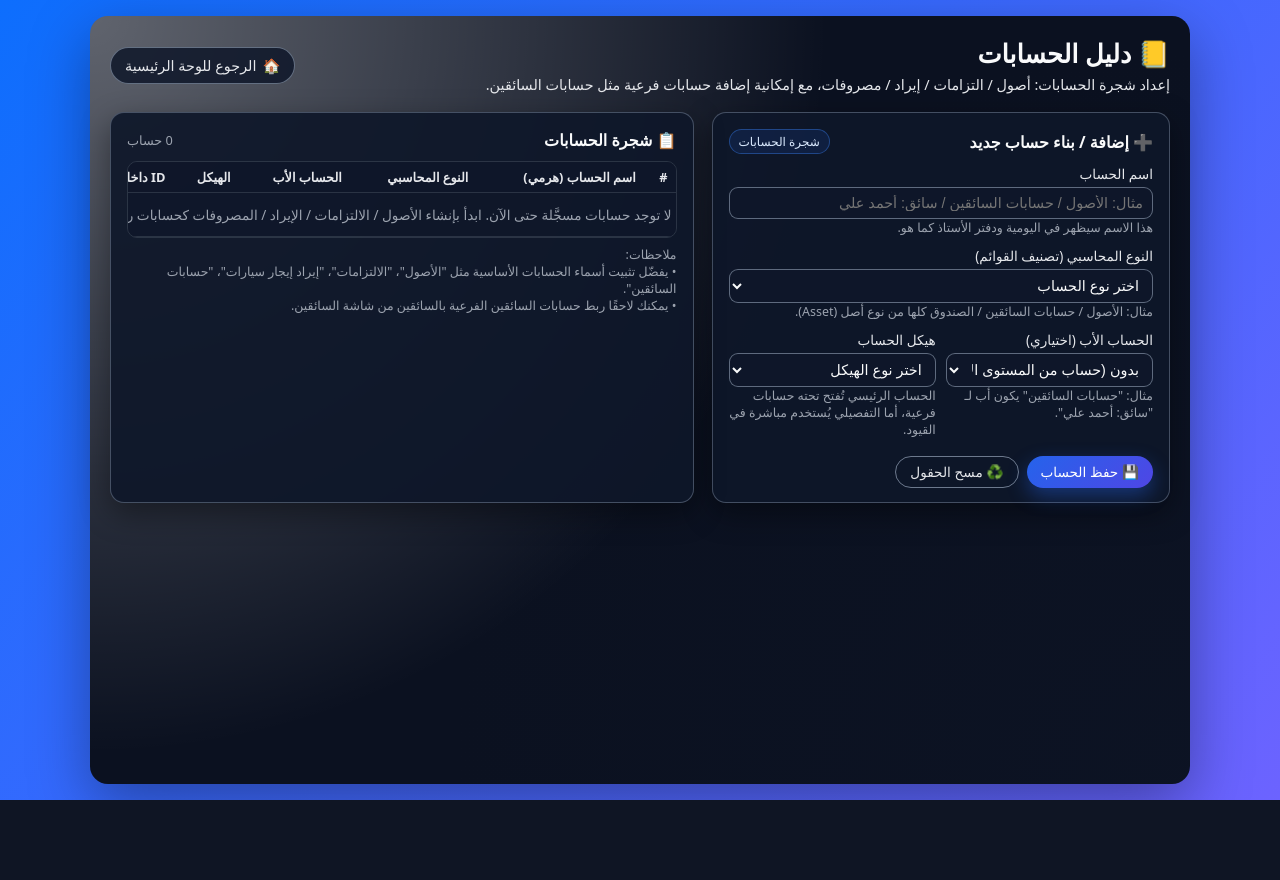
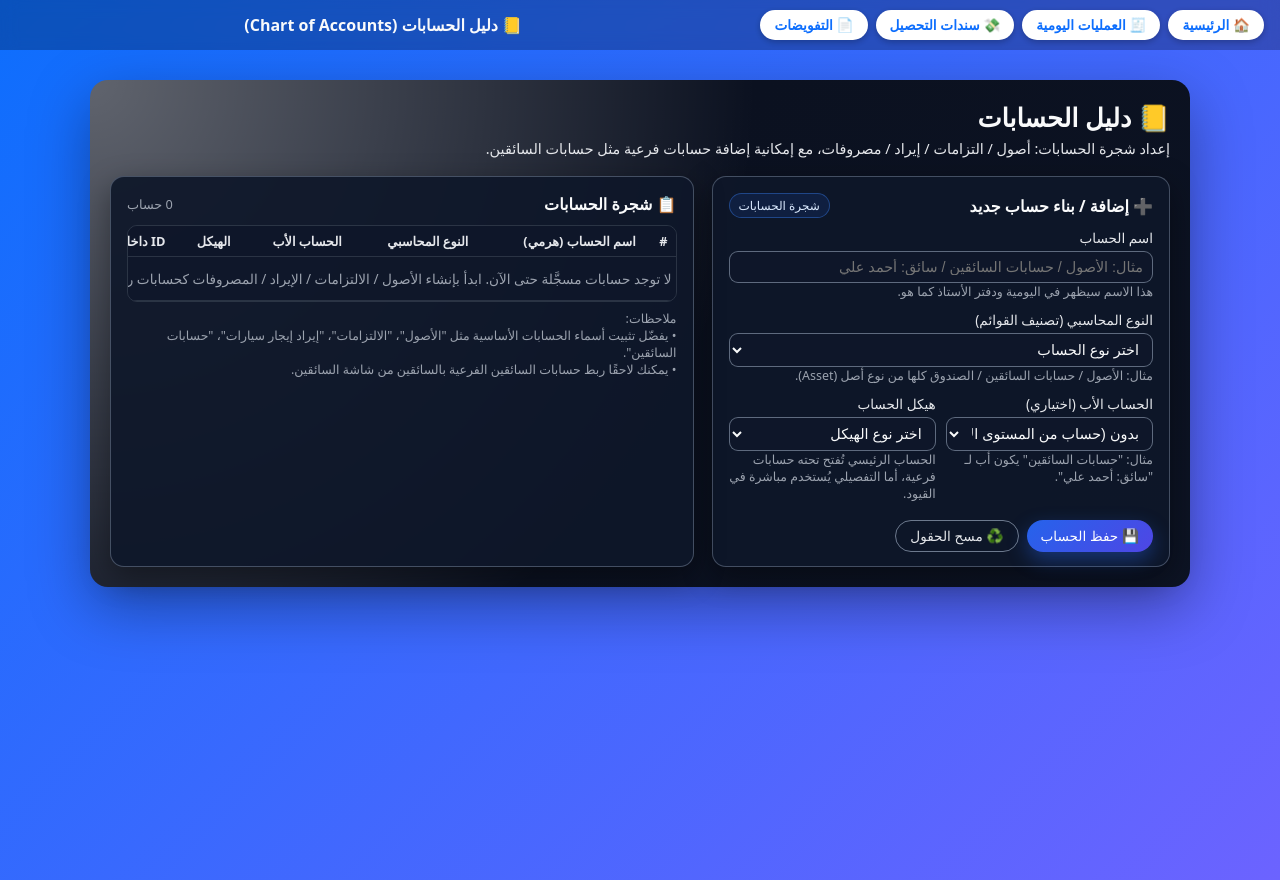
Before and after one commit to mn01001920890/opertional-car, a Flask app: page /accounts in a window 1280 px wide. Before the commit the page ends 800 px from the top, so only its background shows below. Run offline with Flask 3, Linux system fonts and the light colour scheme; data that the repository does not hold is empty.

Commit message:
Update accounts.html

```diff
--- a/templates/accounts.html
+++ b/templates/accounts.html
@@ -26,11 +26,70 @@
       font-family: "Tajawal", system-ui, -apple-system, "Segoe UI", sans-serif;
       background: linear-gradient(135deg, var(--bg1), var(--bg2));
       color: var(--ink);
-      display: flex;
-      justify-content: center;
-      padding: 16px;
     }
 
+    /* 🔝 شريط علوي ثابت + تنقّل موحّد */
+    .top-bar {
+      position: fixed;
+      top: 0;
+      right: 0;
+      left: 0;
+      z-index: 1000;
+      background: rgba(0, 0, 0, 0.25);
+      backdrop-filter: blur(8px);
+      padding: 10px 16px;
+      display: flex;
+      align-items: center;
+      gap: 10px;
+      flex-wrap: wrap;
+    }
+
+    .nav-group {
+      display: flex;
+      align-items: center;
+      gap: 8px;
+      flex-wrap: wrap;
+    }
+
+    .nav-btn {
+      padding: 7px 14px;
+      border-radius: 999px;
+      border: none;
+      background: #ffffff;
+      color: var(--bg1);
+      cursor: pointer;
+      font-size: 0.85rem;
+      font-weight: 600;
+      display: inline-flex;
+      align-items: center;
+      gap: 6px;
+      box-shadow: 0 2px 6px rgba(0,0,0,0.25);
+      transition: 0.2s ease;
+      white-space: nowrap;
+    }
+
+    .nav-btn:hover {
+      background: var(--bg1);
+      color: #fff;
+      transform: translateY(-1px);
+    }
+
+    .page-title {
+      margin: 0;
+      font-size: 1rem;
+      font-weight: 700;
+      flex: 1;
+      text-align: center;
+      color: #f9fafb;
+    }
+
+    @media (max-width: 700px) {
+      .page-title {
+        font-size: 0.95rem;
+      }
+    }
+
+    /* 📦 الحاوية الرئيسية */
     .container {
       width: 100%;
       max-width: 1100px;
@@ -41,6 +100,7 @@
       padding: 20px;
       box-shadow: 0 20px 60px rgba(0,0,0,0.35);
       color: #f9fafb;
+      margin: 80px auto 16px; /* مساحة تحت الهيدر الثابت */
     }
 
     .header {
@@ -64,26 +124,6 @@
       margin: 4px 0 0;
       font-size: 0.9rem;
       color: #e5e7eb;
-    }
-
-    .btn-back {
-      padding: 8px 14px;
-      border-radius: 999px;
-      border: 1px solid rgba(148,163,184,0.6);
-      background: rgba(15,23,42,0.85);
-      color: #e5e7eb;
-      cursor: pointer;
-      font-size: 0.9rem;
-      display: inline-flex;
-      align-items: center;
-      gap: 6px;
-      transition: 0.2s ease;
-      text-decoration: none;
-    }
-
-    .btn-back:hover {
-      background: rgba(15,23,42,1);
-      transform: translateY(-1px);
     }
 
     .layout {
@@ -334,8 +374,19 @@
 </head>
 
 <body>
+  <!-- 🔝 الهيدر الثابت -->
+  <header class="top-bar">
+    <div class="nav-group">
+      <button class="nav-btn" onclick="location.href='/'">🏠 الرئيسية</button>
+      <button class="nav-btn" onclick="location.href='/operations'">🧾 العمليات اليومية</button>
+      <button class="nav-btn" onclick="location.href='/receipt'">💸 سندات التحصيل</button>
+      <button class="nav-btn" onclick="location.href='/authorizations'">📄 التفويضات</button>
+    </div>
+    <h1 class="page-title">📒 دليل الحسابات (Chart of Accounts)</h1>
+  </header>
+
   <div class="container">
-    <!-- Header -->
+    <!-- Header داخل الكارت -->
     <div class="header">
       <div class="title-group">
         <h1>📒 دليل الحسابات</h1>
@@ -343,10 +394,6 @@
           إعداد شجرة الحسابات: أصول / التزامات / إيراد / مصروفات، مع إمكانية إضافة حسابات فرعية مثل حسابات السائقين.
         </p>
       </div>
-      <a href="/" class="btn-back">
-        <span>🏠</span>
-        <span>الرجوع للوحة الرئيسية</span>
-      </a>
     </div>
 
     <div class="layout">
@@ -383,7 +430,7 @@
                   <option value="">بدون (حساب من المستوى الأول)</option>
                 </select>
                 <div class="hint">
-                  مثال: &quot;حسابات السائقين&quot; يكون أب لـ &quot;سائق: أحمد علي&quot;.
+                  مثال: "حسابات السائقين" يكون أب لـ "سائق: أحمد علي".
                 </div>
               </div>
 
@@ -444,7 +491,7 @@
           </div>
           <div class="hint" style="margin-top:8px;">
             ملاحظات:
-            <br/>• يفضّل تثبيت أسماء الحسابات الأساسية مثل &quot;الأصول&quot;، &quot;الالتزامات&quot;، &quot;إيراد إيجار سيارات&quot;، &quot;حسابات السائقين&quot;.
+            <br/>• يفضّل تثبيت أسماء الحسابات الأساسية مثل "الأصول"، "الالتزامات"، "إيراد إيجار سيارات"، "حسابات السائقين".
             <br/>• يمكنك لاحقًا ربط حسابات السائقين الفرعية بالسائقين من شاشة السائقين.
           </div>
         </div>
@@ -554,7 +601,6 @@
       parentSelect.innerHTML = `<option value="">بدون (حساب من المستوى الأول)</option>`;
       if (!accounts || accounts.length === 0) return;
 
-      // ترتيب بسيط حسب الاسم لتسهيل الاختيار
       const sorted = [...accounts].sort((a, b) => (a.name || "").localeCompare(b.name || "", "ar"));
 
       sorted.forEach(acc => {
@@ -583,7 +629,6 @@
       const map = buildAccountsMap(accounts);
       accountsCount.textContent = `${accounts.length} حساب/حسابات`;
 
-      // ممكن نرتّب الحسابات بحيث الأب يظهر قبل الأبناء (تقريبًا)
       const sorted = [...accounts].sort((a, b) => {
         const depthA = getDepth(a, map);
         const depthB = getDepth(b, map);
```
